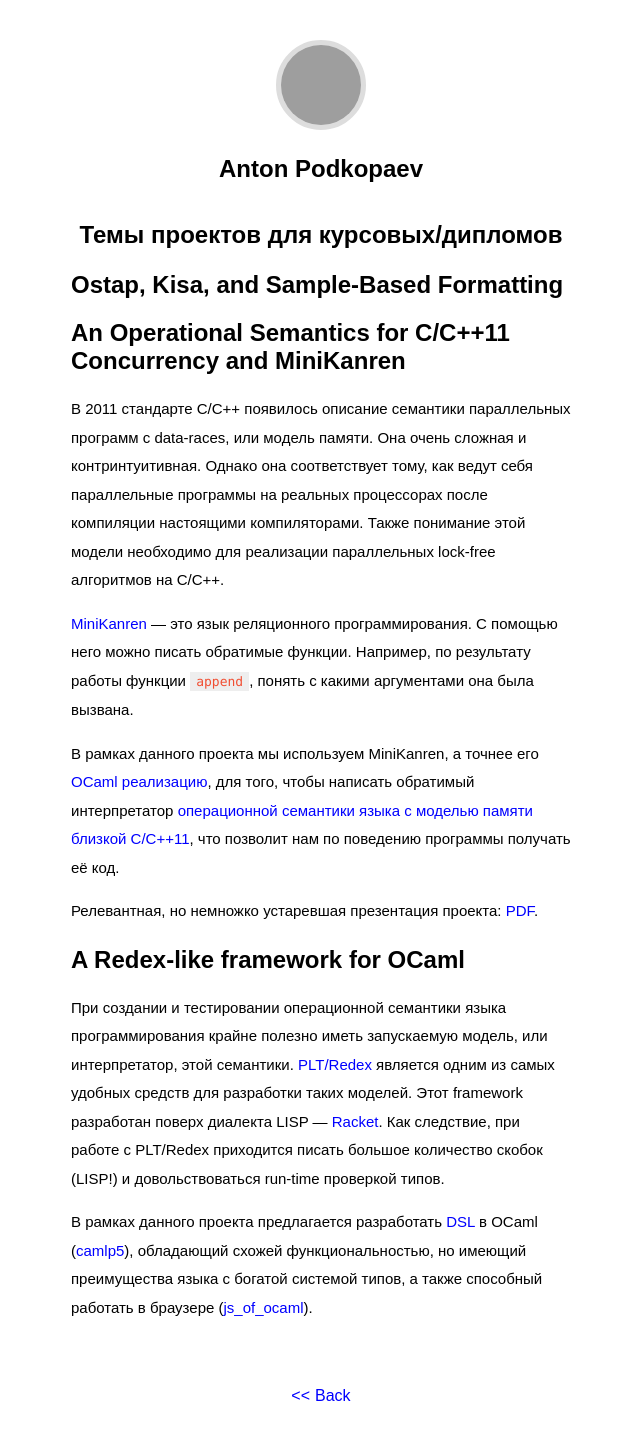
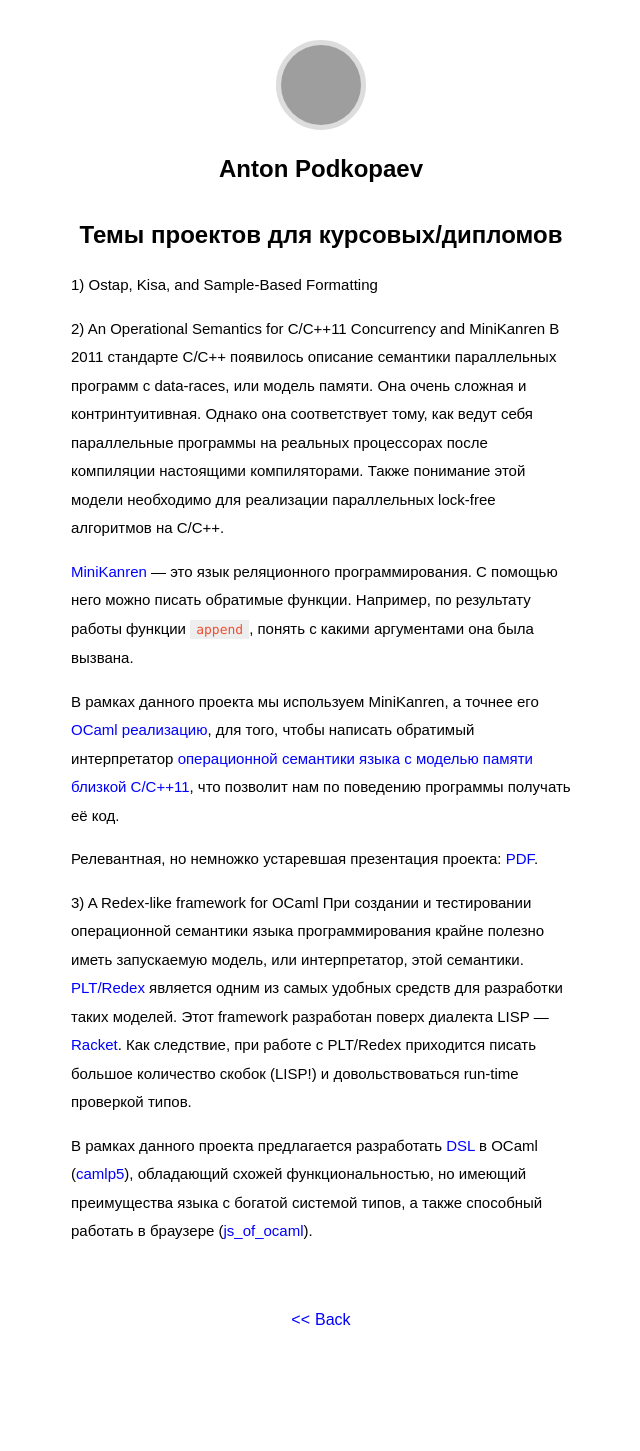
Before and after one commit to anlun/anlun.github.io, a Jekyll site: the page built from students.md, in a window 1280 px wide. Shown: the whole page, without its empty margins (319-959 px from the left). Built offline with Jekyll 4.4.1, drawn with Linux system fonts in a browser that asks for light colours; some web fonts are replaced; after the commit the page ends 1375 px from its top, so only the background shows below that; grey boxes are pictures that could not be loaded.

Commit message:
Working.

```diff
--- a/students.md
+++ b/students.md
@@ -3,10 +3,10 @@ layout: page
 title: Темы проектов для курсовых/дипломов
 ---
 
-# Ostap, Kisa, and Sample-Based Formatting
+1) Ostap, Kisa, and Sample-Based Formatting
 
 
-# An Operational Semantics for C/C++11 Concurrency and MiniKanren
+2) An Operational Semantics for C/C++11 Concurrency and MiniKanren
   В 2011 стандарте C/C++ появилось описание семантики
   параллельных программ с data-races, или модель памяти.
   Она очень сложная и контринтуитивная. Однако она соответствует
@@ -29,7 +29,7 @@ title: Темы проектов для курсовых/дипломов
   Релевантная, но немножко устаревшая презентация проекта:
   [PDF](https://drive.google.com/open?id=0B3UPtzTx9FB1NGh0UlR2cWhNSWM).
 
-# A Redex-like framework for OCaml
+3) A Redex-like framework for OCaml
   При создании и тестировании операционной семантики языка
   программирования крайне полезно иметь запускаемую модель,
   или интерпретатор, этой семантики.
```
